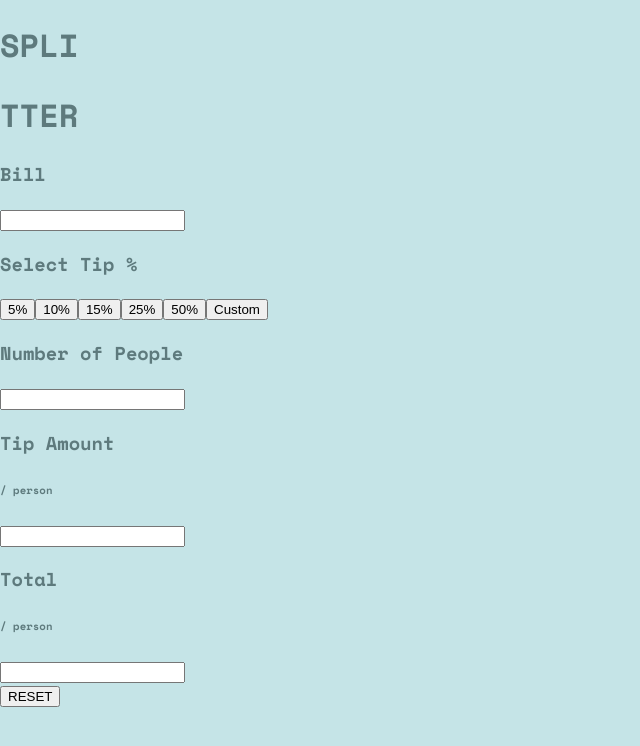
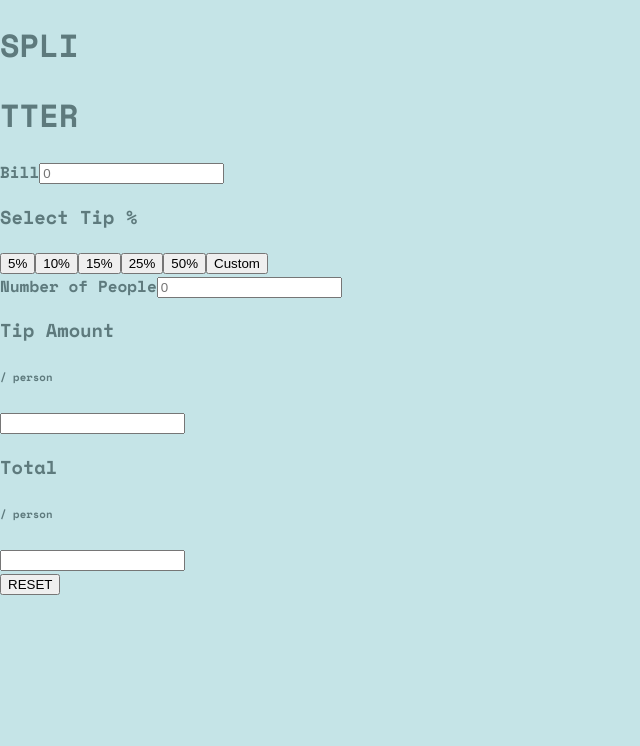
Before and after one commit to andrew8gmf/tip-calculator-app, an Angular app: page / in a window 1280 px wide. Shown: the top 746 px of the page, without its empty margins (0-640 px from the left). Built offline with nearby package versions, Linux system fonts and the light colour scheme.

Commit message:
style: update h3 to label

```diff
--- a/src/app/home/home.component.html
+++ b/src/app/home/home.component.html
@@ -6,8 +6,8 @@
     <div class="main__card">
         <div class="main__card__options">
             <div class="main__card__options__bill">
-                <h3 class="main__card__options__bill__title">Bill</h3>
-                <input class="main__card__options__bill__input" type="number">
+                <label class="main__card__options__bill__title" for="bill">Bill</label>
+                <input class="main__card__options__bill__input" id="bill" type="number" placeholder="0">
             </div>
             <div class="main__card__options__tip">
                 <h3 class="main__card__options__tip__title">Select Tip %</h3>
@@ -19,8 +19,8 @@
                 <button class="main__card__options__tip__custom">Custom</button>
             </div>
             <div class="main__card__options__people">
-                <h3 class="main__card__options__people__title">Number of People</h3>
-                <input class="main__card__options__people__input" type="number">
+                <label class="main__card__options__people__title" for="people">Number of People</label>
+                <input class="main__card__options__people__input" id="people" type="number" placeholder="0">
             </div>
         </div>
         <div class="main__card__values">
```
